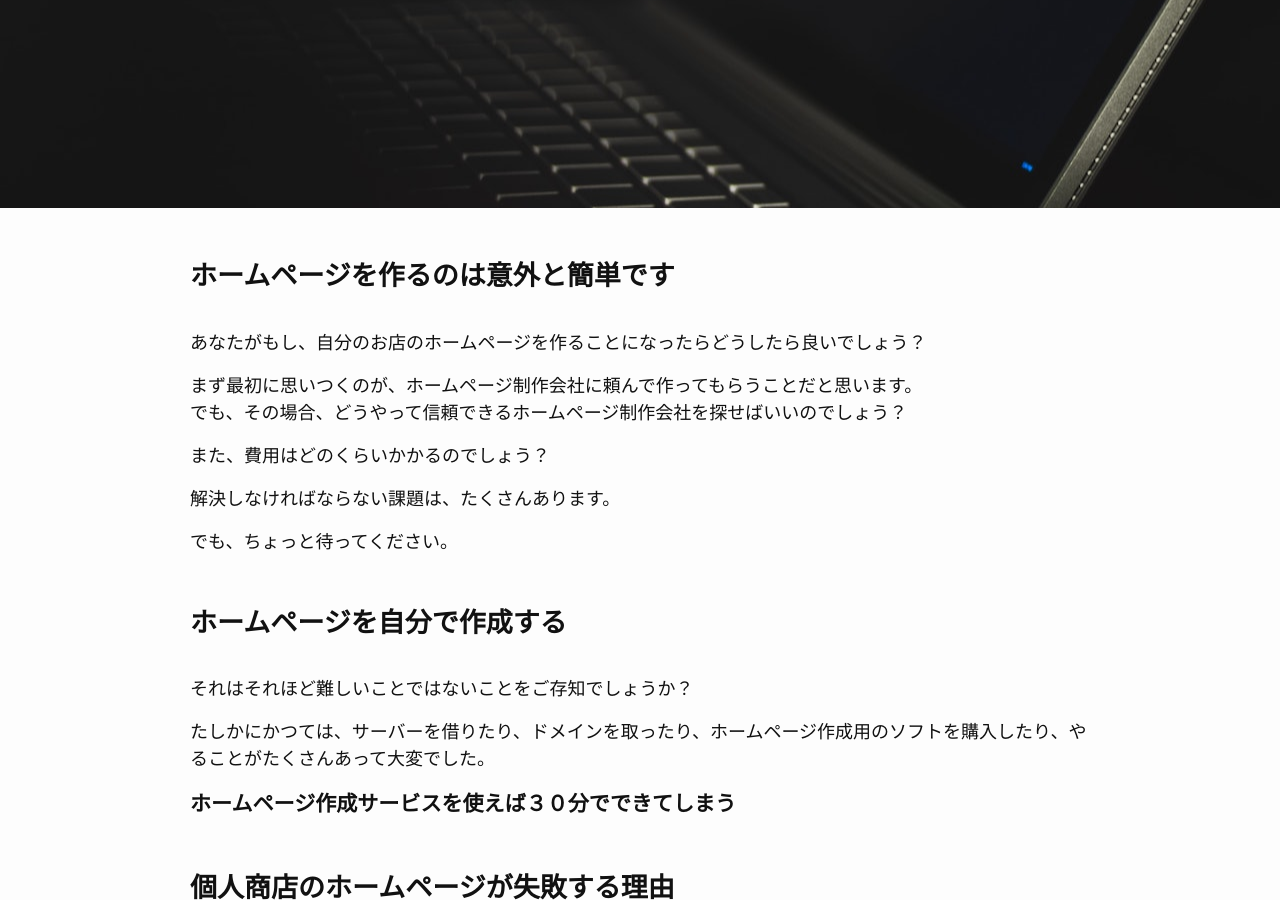
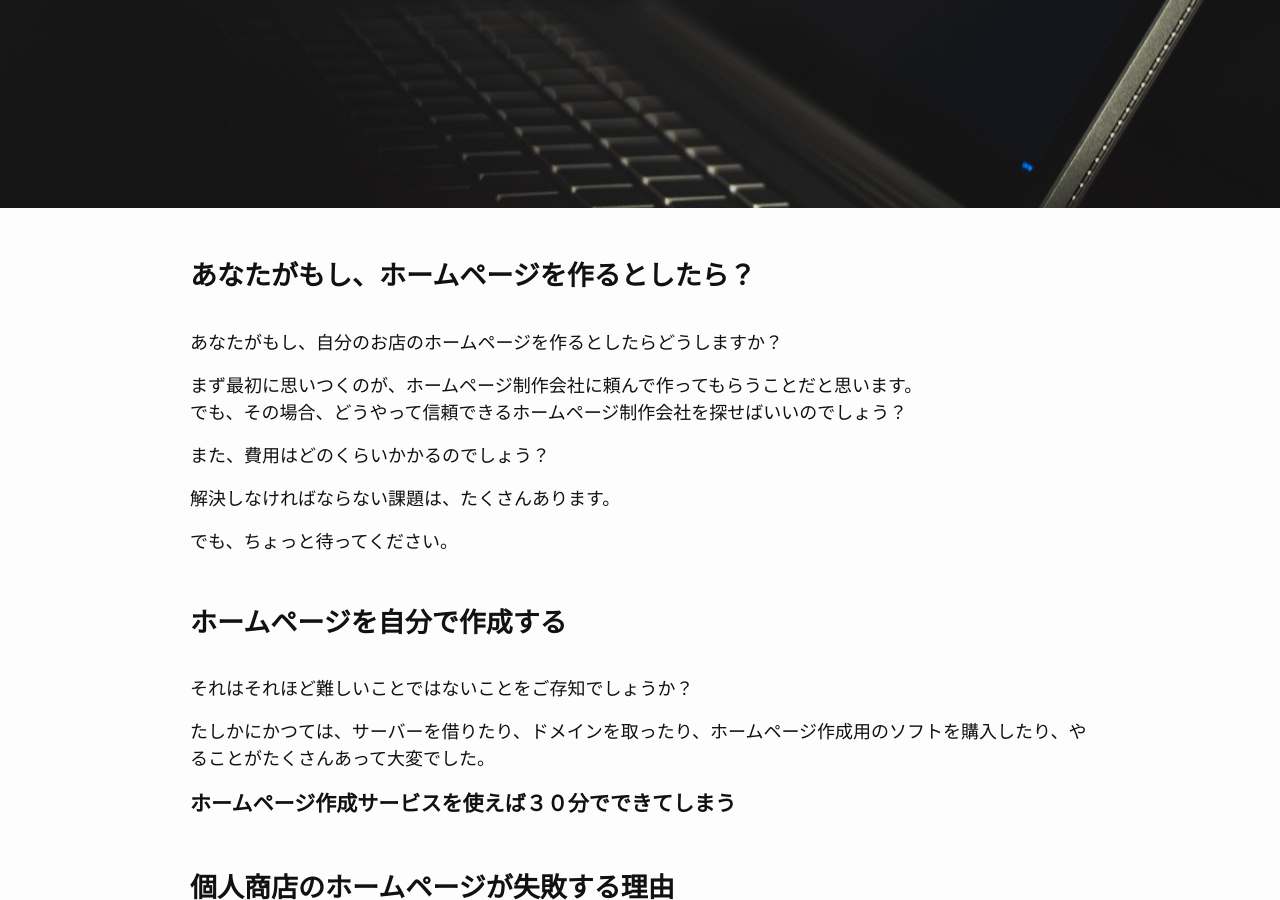
Before and after one commit to saitomako/hpbyself, a Jekyll site: the page built from index.md, in a window 1280 px wide and 900 px high, scrolled down 320 px. Built offline with Jekyll 4.4.1, drawn with Linux system fonts in a browser that asks for light colours; our own code applies the rules of GitHub Pages for plain Markdown files.

Commit message:
update index.md

```diff
--- a/index.md
+++ b/index.md
@@ -3,8 +3,8 @@
 layout: home
 ---
 
-## ホームページを作るのは意外と簡単です
-あなたがもし、自分のお店のホームページを作ることになったらどうしたら良いでしょう？
+## あなたがもし、ホームページを作るとしたら？
+あなたがもし、自分のお店のホームページを作るとしたらどうしますか？
 
 まず最初に思いつくのが、ホームページ制作会社に頼んで作ってもらうことだと思います。
 でも、その場合、どうやって信頼できるホームページ制作会社を探せばいいのでしょう？
```
